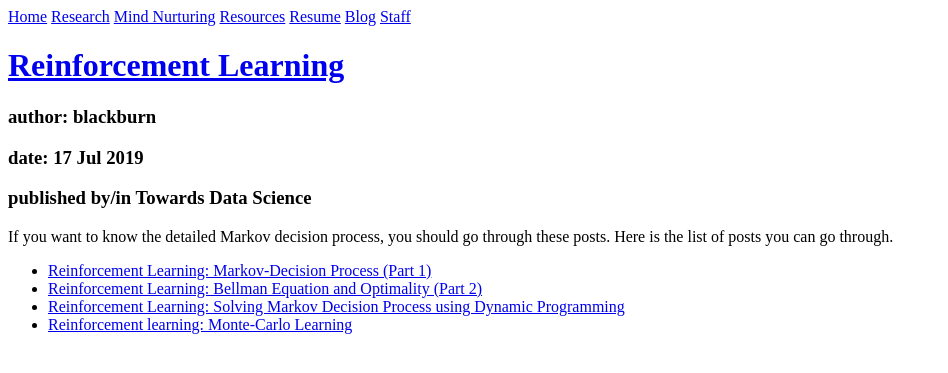
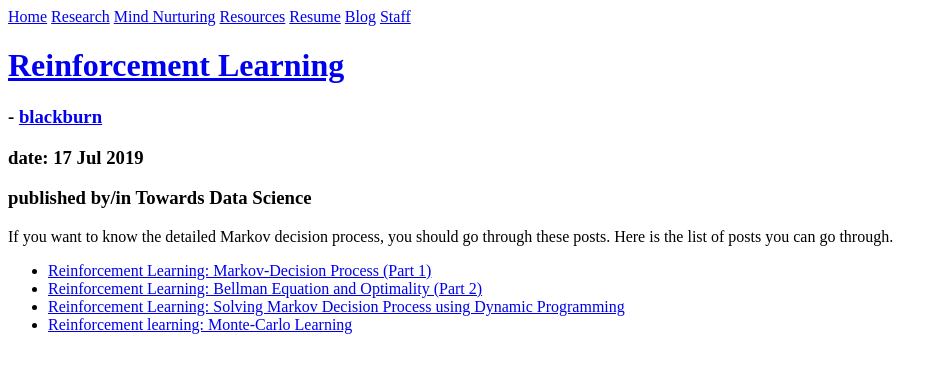
Before and after one commit to Qiana0223/qiana0223.github.io, a Jekyll site: the page built from _resources/reinforcementLearning.md, in a window 1280 px wide. Shown: the top 373 px of the page, without its empty margins (0-948 px from the left). Built offline with Jekyll 4.4.1, drawn with Linux system fonts in a browser that asks for light colours.

Commit message:
Update resources.html

```diff
--- a/_layouts/resources.html
+++ b/_layouts/resources.html
@@ -2,7 +2,14 @@
 layout: default
 ---
 <h1><a href="{{ page.resource_url }}">{{ page.name }}</a></h1>
-<h3> author: {{ page.author }}</h3>
+<h3>
+  {% assign author = site.authors | where: 'short_name', page.author | first %}
+  {% if author %}
+    - <a href="{{ author.url }}">{{ author.name }}</a>
+  {% endif %}
+</h3>
+
+<!-- <h3> author: {{ page.author }}</h3> -->
 <h3>date: {{ page.date | date_to_string  }}</h3>
 <!-- <h3>{{ page.type }}</h3>-->
 <h3>published by/in {{ page.publish }}</h3>
```
